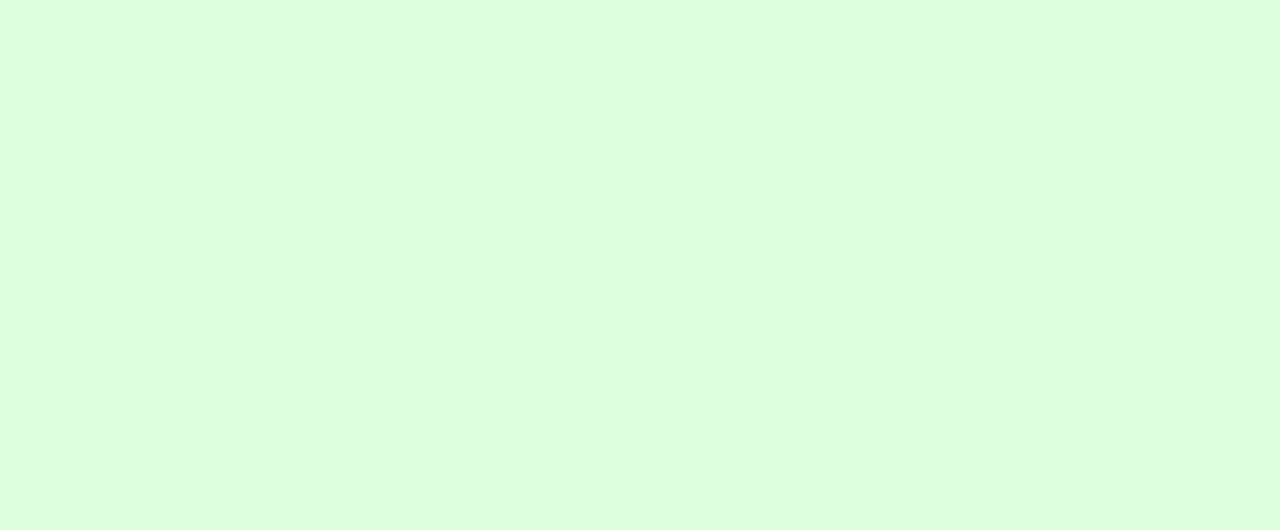
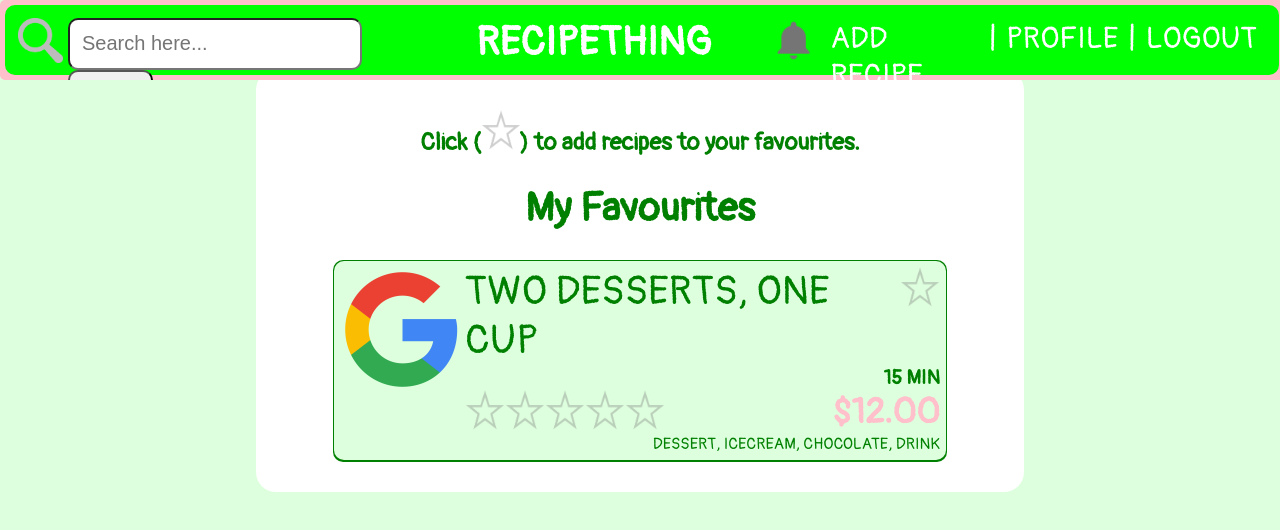
Before and after one commit to thenavz6/FoodThing, a React (Create React App) app in the folder recipething-react/: page /favourites in a window 1280 px wide. Shown: the top 530 px of the page. Built offline with nearby package versions, Linux system fonts and the light colour scheme.

Commit message:
Merging nathan with master.

```diff
--- a/recipething-react/src/components/Dashboard.css
+++ b/recipething-react/src/components/Dashboard.css
@@ -1,12 +1,12 @@
 .favourites_button {
-  position: relative;
+  display: flex;
   justify-content: center;
   background-color: lime;
   color: white;
   border-radius: 10px;
   font-size: 30px;
   padding: 30px;
-  display: flex;
+  margin-bottom: 10px;
   height: 100%;
   margin-left: 37.5%;
   margin-right: 37.5%;
--- a/recipething-react/src/components/Dashboard.js
+++ b/recipething-react/src/components/Dashboard.js
@@ -10,14 +10,14 @@ class Dashboard extends Component {
       <div>
         <MainHeader />
         <div className="main_container">
+          <div className="favourites_button">
+            <NavLink className="navlink" to="/favourites">My Favourites</NavLink>
+          </div>
           <Recipe />
           <Recipe />
           <Recipe />
           <Recipe />
           <Recipe />
-          <div className="favourites_button">
-            <NavLink className="navlink" to="/">My Favourites</NavLink>
-          </div>
         </div>
       </div>
     );
--- /dev/null
+++ b/recipething-react/src/components/Favourites.js
@@ -0,0 +1,30 @@
+import React, { Component } from 'react';
+import MainHeader from './Main_Header';
+import Recipe from './Recipe';
+import OpenStar from '../images/open_star.png';
+
+class Favourites extends Component {
+  render() {
+    return (
+      <div>
+        <MainHeader />
+        <div className="main_container">
+          {/*This should only appear if a registered user has no favourites.*/}
+          <div className="loggedin">
+            <div className="centered">
+              <h2>Click (<img src={OpenStar} alt="OpenStar" height="40" width="40"/>) to add recipes to your favourites.</h2>
+            </div>
+          </div>
+          <div className="notloggedin">
+            <div className="centered">
+              <h1>My Favourites</h1>
+            </div>
+          <Recipe />
+          </div>
+        </div>
+      </div>
+    );
+  }
+}
+
+export default Favourites;
--- a/recipething-react/src/components/Main.js
+++ b/recipething-react/src/components/Main.js
@@ -8,6 +8,7 @@ const Main = () => (
     <Switch>
       <Route exact path='/' component={HomePage}/>
       <Route path='/dashboard' component={Dashboard}/>
+      <Route path='/favourites' component={Favourites}/>
     </Switch>
   </main>
 );
--- a/recipething-react/src/components/Main_Header.js
+++ b/recipething-react/src/components/Main_Header.js
@@ -19,7 +19,7 @@ const MainHeader = () => (
           </div>
           <div className="buttondivider">|</div>
           <div className="rightbuttons">
-            <NavLink className="navlink" to="/">PROFILE</NavLink>
+            <NavLink className="navlink" to="/profile">PROFILE</NavLink>
           </div>
           <div className="buttondivider">|</div>
           <div className="rightbuttons">
--- /dev/null
+++ b/recipething-react/src/components/UserProfile.js
@@ -0,0 +1,25 @@
+import React, { Component } from 'react';
+import MainHeader from './Main_Header';
+import Recipe from './Recipe';
+import './Dashboard.css';
+
+class UserProfile extends Component {
+  render() {
+    return (
+      <div>
+        <MainHeader />
+        <div className="main_container">
+          <div className="recipe_container">
+            <div className="recipe">
+              <h1>TOM BOB</h1>
+              <h1>YOUR RECIPES</h1>
+              <h1>YOUR FAVOURITES</h1>
+            </div>
+          </div>
+        </div>
+      </div>
+    );
+  }
+}
+
+export default UserProfile;
--- a/recipething-react/src/index.css
+++ b/recipething-react/src/index.css
@@ -3,6 +3,11 @@ body {
   padding: 0;
   font-family: 'Pangolin', sans-serif;
   background: #DEFFDE;
+  color: green;
+}
+
+h1 {
+  font-size: 40px;
 }
 
 .index {
--- a/recipething-react/src/index.js
+++ b/recipething-react/src/index.js
@@ -6,13 +6,17 @@ import {
 } from 'react-router-dom';
 import Home from './components/Home';
 import Dashboard from './components/Dashboard';
+import Favourites from './components/Favourites';
+import UserProfile from './components/UserProfile';
 import './index.css';
 
 ReactDOM.render(
   <Router>
     <div className="index">
-      <Route exact path="/" component={Home} />
-      <Route path="/dashboard" component={Dashboard} />
+      <Route exact path="/" component={Home}/>
+      <Route path="/dashboard" component={Dashboard}/>
+      <Route path="/favourites" component={Favourites}/>
+      <Route path="/profile" component={UserProfile}/>
     </div>
   </Router>,
   document.getElementById('root')
```
